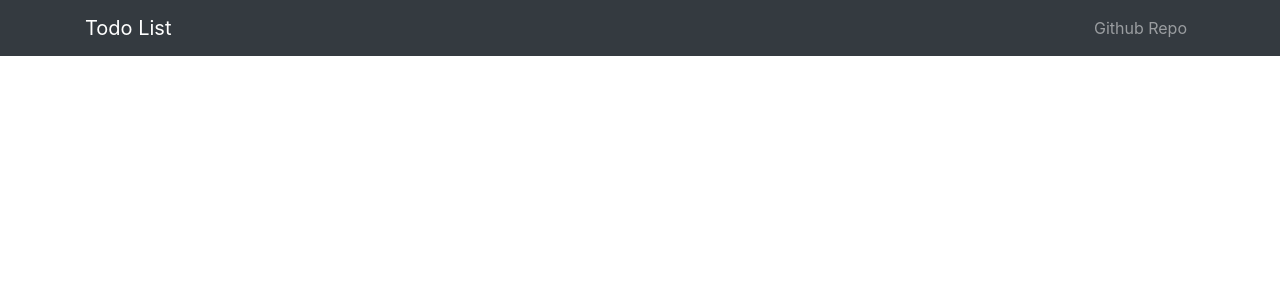
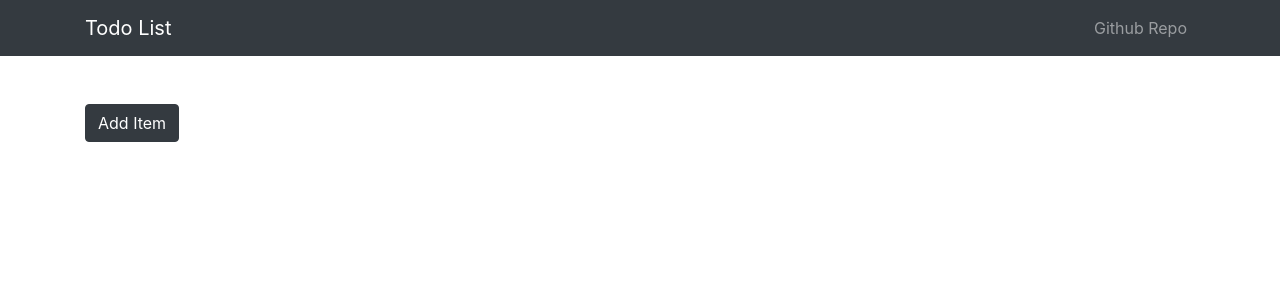
Before and after one commit to chrislo7/mern_todo, a React (Create React App) app in the folder client/: page / in a window 1280 px wide. Shown: the top 300 px of the page. Built offline with nearby package versions, Linux system fonts and the light colour scheme; the HTML template or start-up script is replaced by a standard one.

Commit message:
added hardcoded values for todolist state

```diff
--- a/client/src/App.js
+++ b/client/src/App.js
@@ -2,12 +2,14 @@ import React from 'react';
 import 'bootstrap/dist/css/bootstrap.min.css';
 import './App.css';
 import AppNavbar from './components/AppNavbar';
+import TodoList from './components/TodoList'
 
 
 function App() {
   return (
     <div className="App">
       <AppNavbar />
+      <TodoList />
     </div>
   );
 }
--- /dev/null
+++ b/client/src/components/TodoList.js
@@ -0,0 +1,40 @@
+import React, { Component } from 'react';
+import { Container, ListGroup, ListGroupItem, Button } from 'reactstrap';
+import { CSSTransition, TransitionGroup } from 'react-transition-group';
+import uuid from 'uuid';
+
+class TodoList extends Component {
+    state = {
+        // hardcoded, change later
+        todos: [
+            { id: uuid(), name: "Learn Redux" },
+            { id: uuid(), name: "Buy groceries" },
+            { id: uuid(), name: "Go to gym" },
+            { id: uuid(), name: "Have fun" }
+        ]
+    }
+
+    render() {
+        const { todos } = this.state;
+        return(
+            <Container>
+                <Button
+                    color="dark"
+                    style={{ marginBottom: '2rem' }}
+                    onClick={() => {
+                        const name = prompt('Enter Todo');
+                        if ( name ) {
+                            this.setState(state => ({
+                                todos: [...state.todos, { id: uuid(), name }]
+                            }))
+                        }
+                    }}
+                >
+                    Add Item
+                </Button>
+            </Container>
+        )
+    }
+}
+
+export default TodoList;
```
